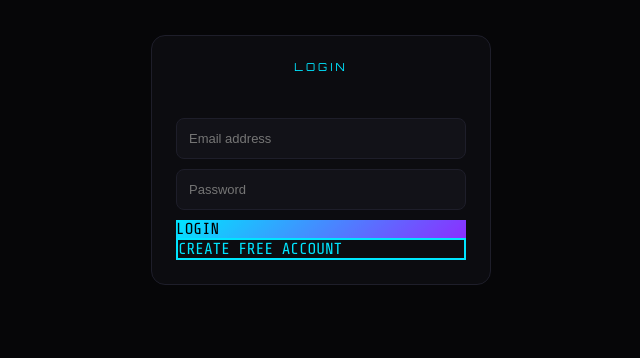
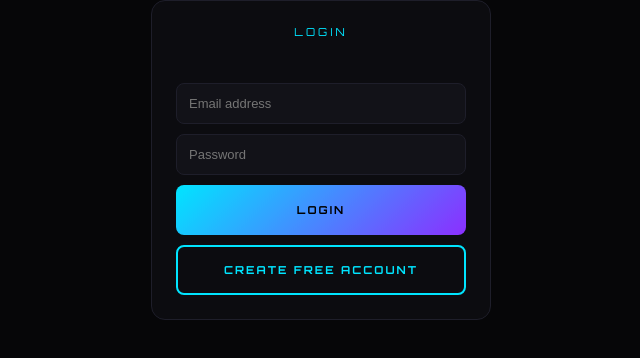
Before and after one commit to meganbiggs2786/jeremiahz-temple, a plain HTML site: page index.html in a window 1280 px wide. Shown: the part 286-644 px from the top of the page, without its empty margins (319-959 px from the left). Drawn offline with nearby package versions, Linux system fonts and the light colour scheme.

Commit message:
Update index.html

```diff
--- a/index.html
+++ b/index.html
@@ -103,8 +103,8 @@
     <input class="auth-input" id="auth-username" placeholder="Username (signup only)" style="display:none"/>
     <input class="auth-input" id="auth-email" type="email" placeholder="Email address"/>
     <input class="auth-input" id="auth-password" type="password" placeholder="Password"/>
-    <div class="abtn" id="auth-submit" style="background:linear-gradient(135deg,var(--cyan),var(--purple));color:#000;" onclick="submitAuth()">LOGIN</div>
-    <div class="abtn" id="auth-toggle-btn" style="background:transparent;border:2px solid var(--cyan);color:var(--cyan);margin-bottom:0;" onclick="toggleAuthMode()">CREATE FREE ACCOUNT</div>
+    <button style="width:100%;padding:15px;border-radius:8px;background:linear-gradient(135deg,var(--cyan),var(--purple));color:#000;font-family:'Orbitron',sans-serif;font-size:11px;font-weight:700;letter-spacing:2px;border:none;margin-bottom:10px;min-height:50px;" id="auth-submit" onclick="submitAuth()">LOGIN</button>
+    <button style="width:100%;padding:15px;border-radius:8px;background:transparent;border:2px solid var(--cyan);color:var(--cyan);font-family:'Orbitron',sans-serif;font-size:11px;font-weight:700;letter-spacing:2px;min-height:50px;" id="auth-toggle-btn" onclick="toggleAuthMode()">CREATE FREE ACCOUNT</button>
   </div>
 </div>
 <div class="modal-bg" id="save-modal" style="display:none;">
```
